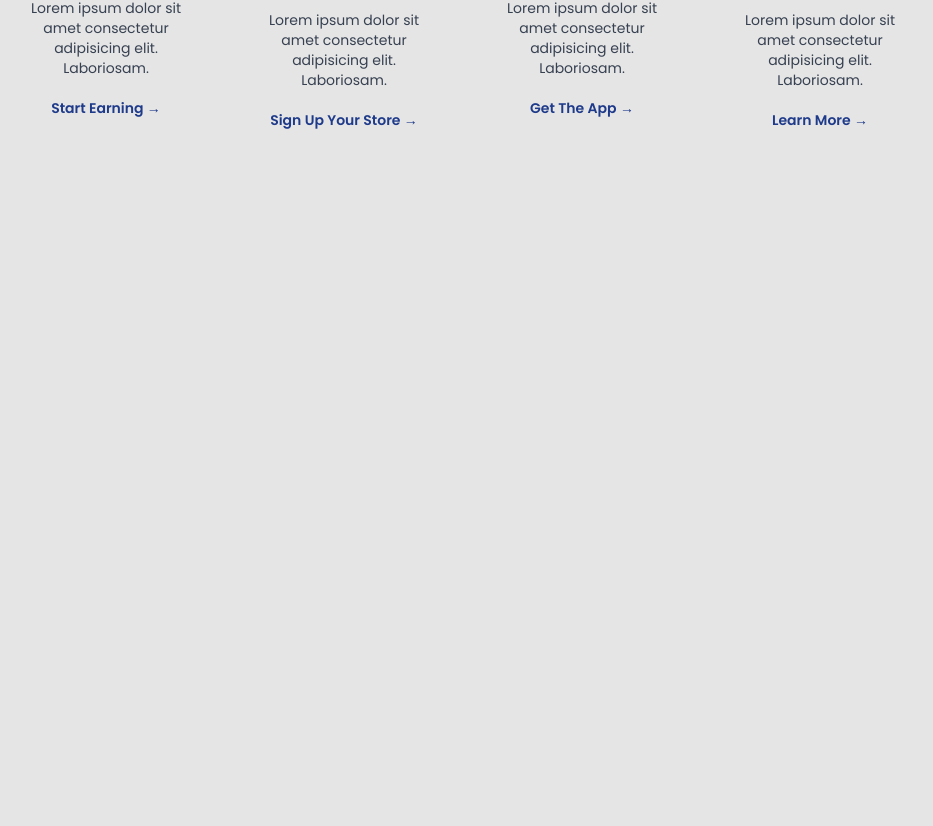
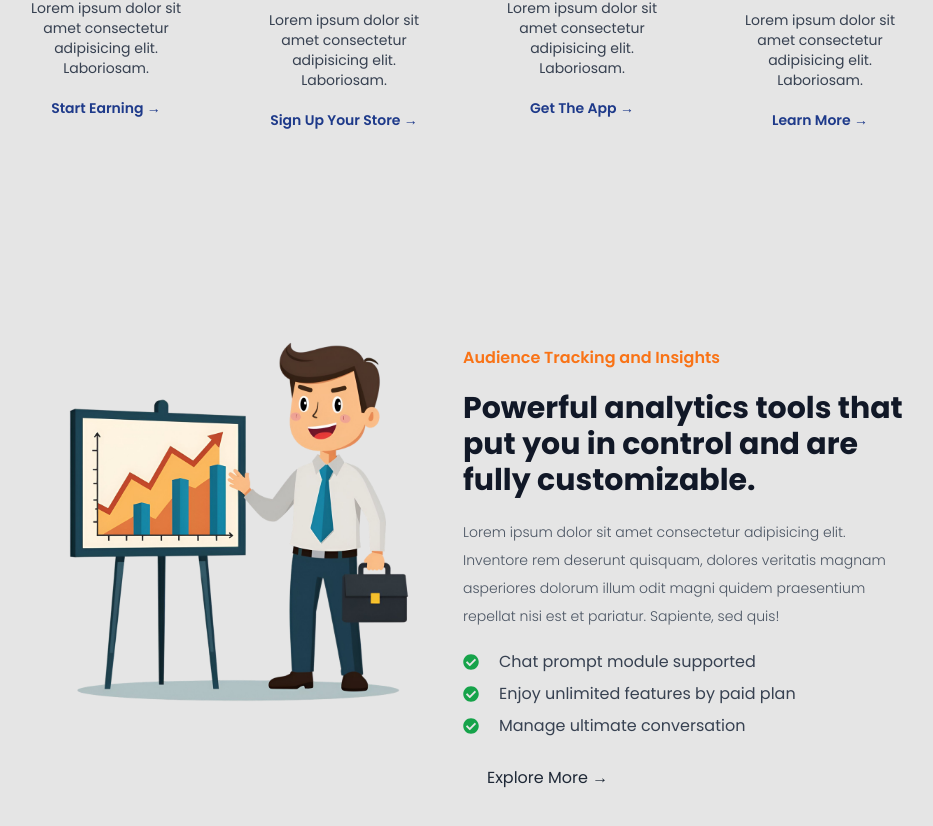
Before and after one commit to rawdaymohamed/my_landing_page, a Next.js app: page / in a window 1280 px wide. Shown: the part 1070-1896 px from the top of the page, without its empty margins (177-1110 px from the left). Before the commit the page ends 1272 px from the top, so only its background shows below. Built offline with nearby package versions, Linux system fonts and the light colour scheme.

Commit message:
Feat: Add analytics section

```diff
--- /dev/null
+++ b/src/app/components/FeatureAnalytics/FeatureAnalytics.tsx
@@ -0,0 +1,46 @@
+import Image from "next/image";
+import React from "react";
+import { FaCheckCircle } from "react-icons/fa";
+const FeatureAnalytics = () => {
+  return (
+    <div className="w-[90%] lg:w-[80%] xl:w-[70%] mx-auto pt-24 grid grid-cols-1 lg:grid-cols-2">
+      <div>
+        <Image src="/images/a.png" alt="image" width={500} height={500} />
+      </div>
+      <div className="flex flex-col my-12 gap-5">
+        <h1 className="font-semibold text-orange-500">
+          Audience Tracking and Insights
+        </h1>
+        <h1 className="font-bold text-xl md:text-2xl lg:text-3xl text-gray-900">
+          Powerful analytics tools that put you in control and are fully
+          customizable.
+        </h1>
+        <p className="text-gray-600 leading-7 font-light text-sm">
+          Lorem ipsum dolor sit amet consectetur adipisicing elit. Inventore rem
+          deserunt quisquam, dolores veritatis magnam asperiores dolorum illum
+          odit magni quidem praesentium repellat nisi est et pariatur. Sapiente,
+          sed quis!
+        </p>
+        <ul className="flex flex-col gap-2">
+          <li className="flex items-center gap-5">
+            <FaCheckCircle className="text-green-600" />
+            <p>Chat prompt module supported</p>
+          </li>
+          <li className="flex items-center gap-5">
+            <FaCheckCircle className="text-green-600" />
+            <p>Enjoy unlimited features by paid plan</p>
+          </li>
+          <li className="flex items-center gap-5">
+            <FaCheckCircle className="text-green-600" />
+            <p>Manage ultimate conversation</p>
+          </li>
+        </ul>
+        <button className="text-gray-800 rounded-sm px-6 py-2 w-fit hover:bg-blue-500 hover:text-white transition-all duration-200">
+          Explore More →
+        </button>
+      </div>
+    </div>
+  );
+};
+
+export default FeatureAnalytics;
--- a/src/app/components/Home/Home.tsx
+++ b/src/app/components/Home/Home.tsx
@@ -1,12 +1,14 @@
 import React from "react";
 import Hero from "@/app/components/Hero/Hero";
 import WhyChoose from "../WhyChoose/WhyChoose";
+import FeatureAnalytics from "../FeatureAnalytics/FeatureAnalytics";
 
 const Home = () => {
   return (
     <div className="text-gray-700">
       <Hero />
       <WhyChoose />
+      <FeatureAnalytics />
     </div>
   );
 };
```
